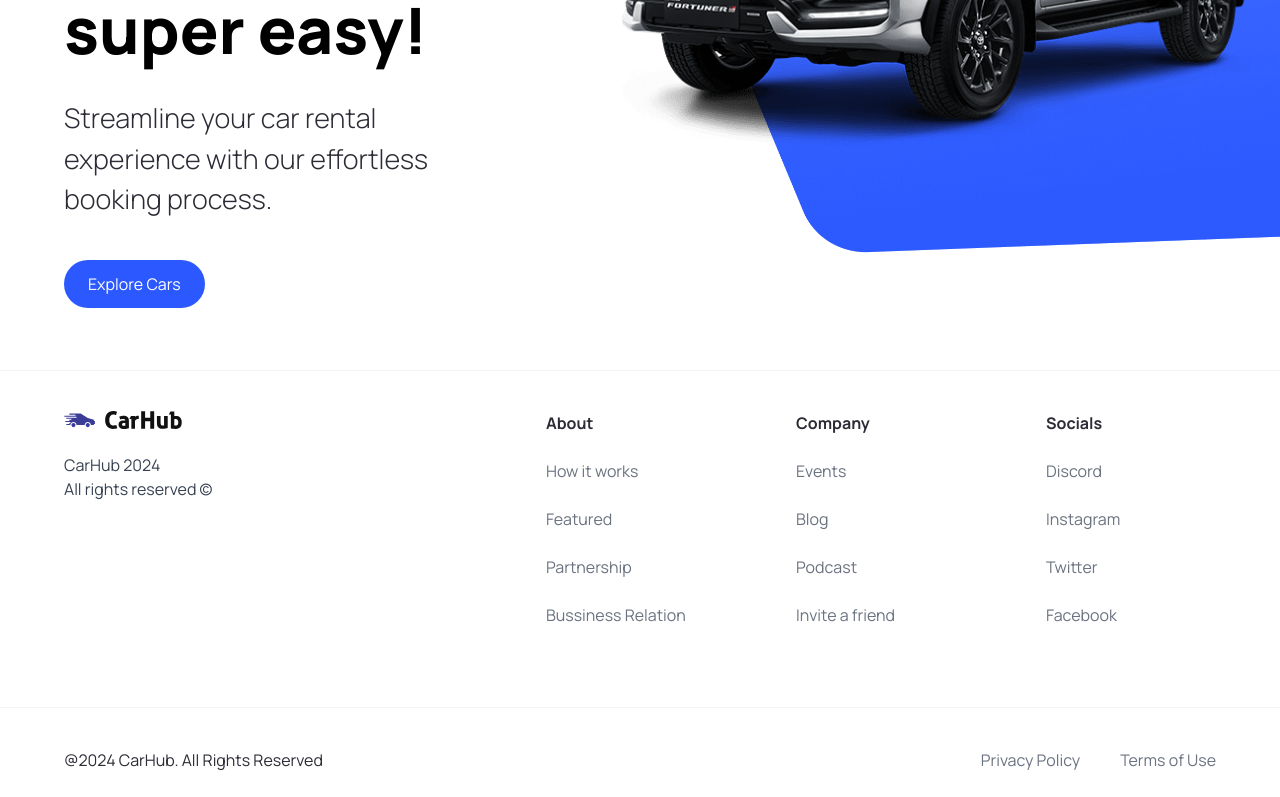
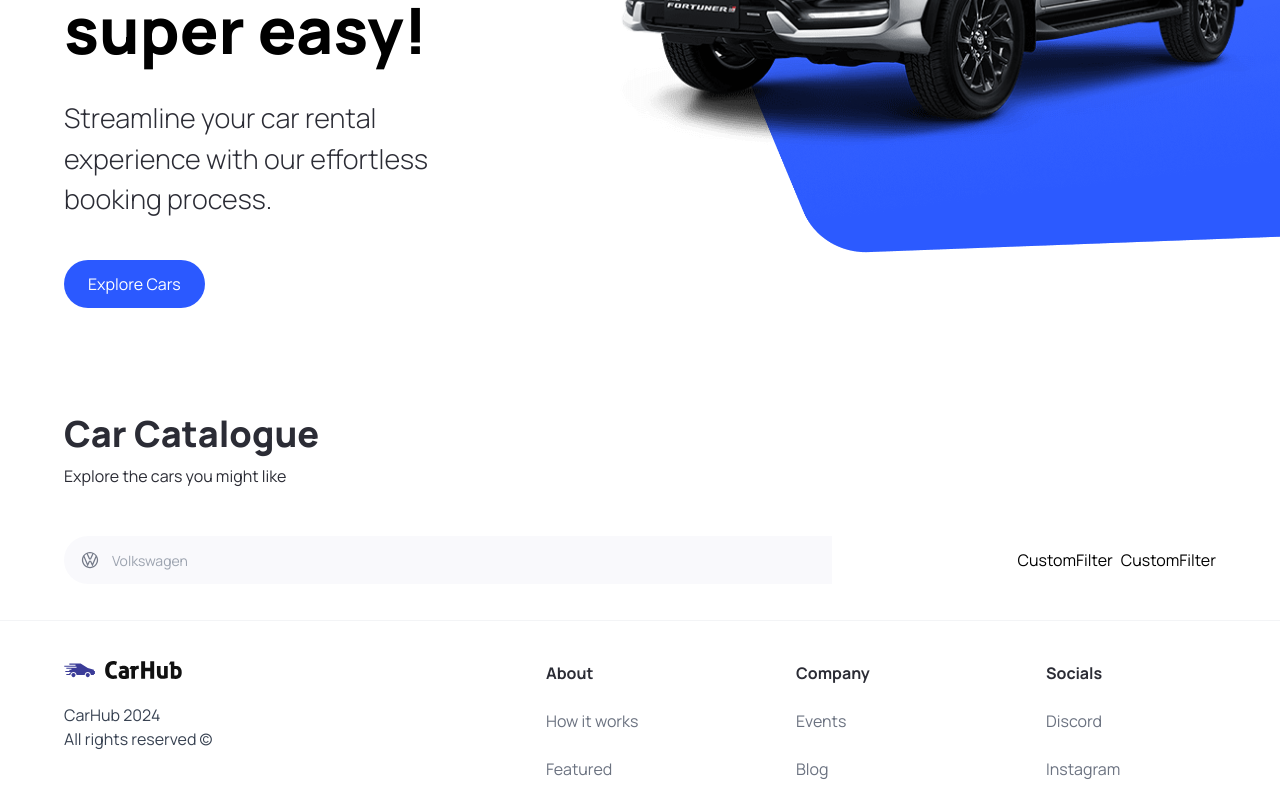
Before and after one commit to osemenets21/car_showcase, a Next.js app: page / in a window 1280 px wide. Shown: the part 450-1247 px from the top of the page. Built offline with nearby package versions, Linux system fonts and the light colour scheme.

Commit message:
do search field and filter for car catalog

```diff
--- a/app/page.tsx
+++ b/app/page.tsx
@@ -1,10 +1,25 @@
-import { Hero } from "@/components";
+import { CustomFilter, Hero, SearchBar } from "@/components";
 import Image from "next/image";
 
 export default function Home() {
   return (
     <main className="overflow-hidden">
       <Hero/>
+
+      <div className="mt-12 padding-x padding-y max-width" id="discover">
+        <div className="home__text-container">
+          <h1 className="text-4xl font-extrabold">Car Catalogue</h1>
+          <p>Explore the cars you might like</p>
+        </div>
+        <div className="home__filters">
+          <SearchBar/>
+
+          <div className="home__filter-container">
+            <CustomFilter title="fuel"/>
+            <CustomFilter title="year"/>
+          </div>
+        </div>
+      </div>
     </main>
   );
 }
--- /dev/null
+++ b/components/CustomFilter.tsx
@@ -0,0 +1,9 @@
+import React from 'react'
+
+const CustomFilter = () => {
+  return (
+    <div>CustomFilter</div>
+  )
+}
+
+export default CustomFilter
--- a/components/Hero.tsx
+++ b/components/Hero.tsx
@@ -2,7 +2,6 @@
 
 import Image from "next/image";
 import CustomButton from "./CustomButton";
-
 
 const Hero = () => {
   const handleScroll = () => {
@@ -35,7 +34,6 @@
         <div className="hero__image">
           <Image src="/hero.png" alt="hero" fill className="object-contain" />
         </div>
-
         <div className="hero__image-overlay" />
       </div>
     </div>
--- /dev/null
+++ b/components/SearchBar.tsx
@@ -0,0 +1,19 @@
+"use client";
+
+import { useState } from "react";
+import { SearchManufacturer } from "./";
+
+const SearchBar = () => {
+  const [manufacturer, setManufacturer] = useState("");
+  const handleSearch = () => {};
+
+  return (
+    <form className="searchbar" onSubmit={handleSearch}>
+      <div className="searchbar__item">
+        <SearchManufacturer manufacturer={manufacturer} setManufacturer={setManufacturer} />
+      </div>
+    </form>
+  );
+};
+
+export default SearchBar;
--- /dev/null
+++ b/components/SearchManufacturer.tsx
@@ -0,0 +1,67 @@
+"use client";
+
+import { useState, Fragment } from "react";
+import { Combobox, Transition } from "@headlessui/react";
+import { manufacturers } from "@/constants";
+import { SearchManufacturerProps } from "@/types";
+import Image from "next/image";
+
+const SearchManufacturer = ({
+  manufacturer,
+  setManufacturer,
+}: SearchManufacturerProps) => {
+  const [query, setQuery] = useState("");
+
+  const filteredManufactures =
+    query === ""
+      ? manufacturers
+      : manufacturers.filter((item) =>
+          item
+            .toLowerCase()
+            .replace(/\s+/g, "")
+            .includes(query.toLowerCase().replace(/\s+/g, ""))
+        );
+
+  return (
+    <div className="search-manufacturer">
+      <Combobox>
+        <div className="relative w-full">
+          <Combobox.Button className="absolute top-[14px]">
+            <Image
+              src="/car-logo.svg"
+              width={20}
+              height={20}
+              className="ml-4"
+              alt="Car logo"
+            />
+          </Combobox.Button>
+
+          <Combobox.Input
+            className="search-manufacturer__input"
+            placeholder="Volkswagen"
+            displayValue={(manufacturer: string) => manufacturer}
+            onChange={(e) => setQuery(e.target.value)}
+          />
+
+          <Transition
+            as={Fragment}
+            leave="transition ease-in duration-100"
+            leaveFrom="opacity-100"
+            leaveTo="opacity-0"
+            afterLeave={() => setQuery("")}
+          >
+            <Combobox.Options>
+              {filteredManufactures.length === 0 && query !== "" && (
+                <Combobox.Options value={query} className="search-manufacturer__option">
+                    Create "{query}"
+                </Combobox.Options>
+              )}
+            </Combobox.Options>
+          </Transition>
+        </div>
+      </Combobox>
+    </div>
+  );
+};
+
+export default SearchManufacturer;
--- a/types/index.ts
+++ b/types/index.ts
@@ -6,3 +6,8 @@
     handleClick?: MouseEventHandler<HTMLButtonElement>;
     btnType?: "button" | "submit";
 }
+
+export interface SearchManufacturerProps {
+    manufacturer: string;
+    setManufacturer: (manufacturer: string) => void;
+}
```
Also changed, not shown: components/index.ts (+7 -0 lines), package.json (+5 -4 lines), 1 other file (tests, documents, lock files or other folders).
